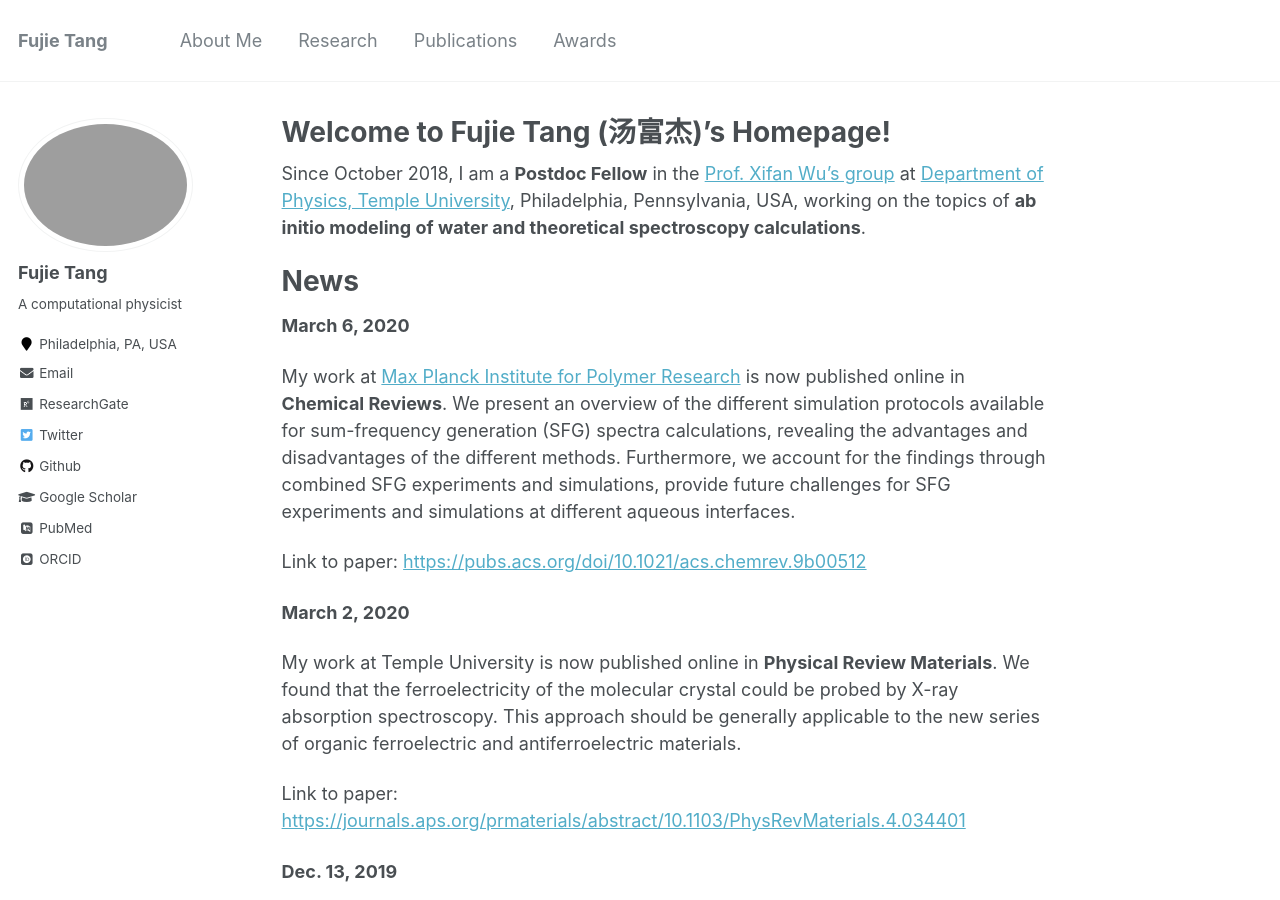
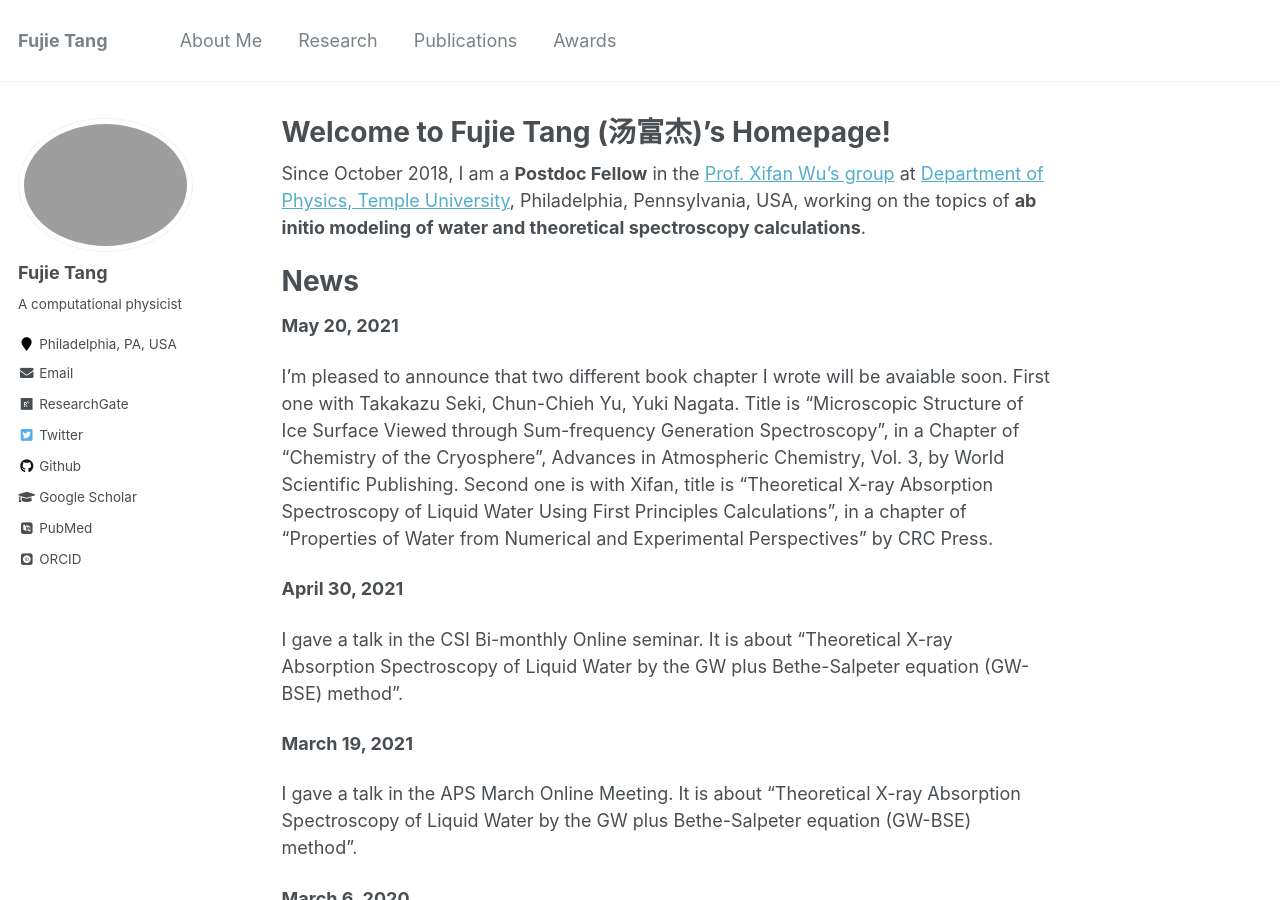
Before and after one commit to fujiepku/fujiepku.github.io, a Jekyll site: the page built from _pages/about.md, in a window 1280 px wide and 900 px high. Built offline with Jekyll 4.4.1, drawn with Linux system fonts in a browser that asks for light colours; some web fonts are replaced.

Commit message:
update for news

```diff
--- a/_pages/about.md
+++ b/_pages/about.md
@@ -12,6 +12,21 @@ Since October 2018, I am a **Postdoc Fellow** in the [Prof. Xifan Wu's group](ht
 
 News
 ======
+**May 20, 2021**
+
+I'm pleased to announce that two different book chapter I wrote will be avaiable soon. First one with Takakazu Seki, Chun-Chieh Yu, Yuki Nagata. Title is "Microscopic Structure of Ice Surface Viewed through Sum-frequency Generation Spectroscopy", in a Chapter of "Chemistry of the Cryosphere", Advances in Atmospheric Chemistry, Vol. 3, by World Scientific Publishing. Second one is with Xifan, title is "Theoretical X-ray Absorption Spectroscopy of Liquid Water Using First Principles Calculations", in a chapter of "Properties of Water from Numerical and Experimental Perspectives" by CRC Press.
+
+
+**April 30, 2021**
+
+I gave a talk in the CSI Bi-monthly Online seminar. It is about "Theoretical X-ray Absorption Spectroscopy of Liquid Water by the GW plus Bethe-Salpeter equation (GW-BSE) method".
+
+
+**March 19, 2021**
+
+I gave a talk in the APS March Online Meeting. It is about "Theoretical X-ray Absorption Spectroscopy of Liquid Water by the GW plus Bethe-Salpeter equation (GW-BSE) method".
+
+
 
 **March 6, 2020**
 
```
Also changed, not shown: 1 other file.
